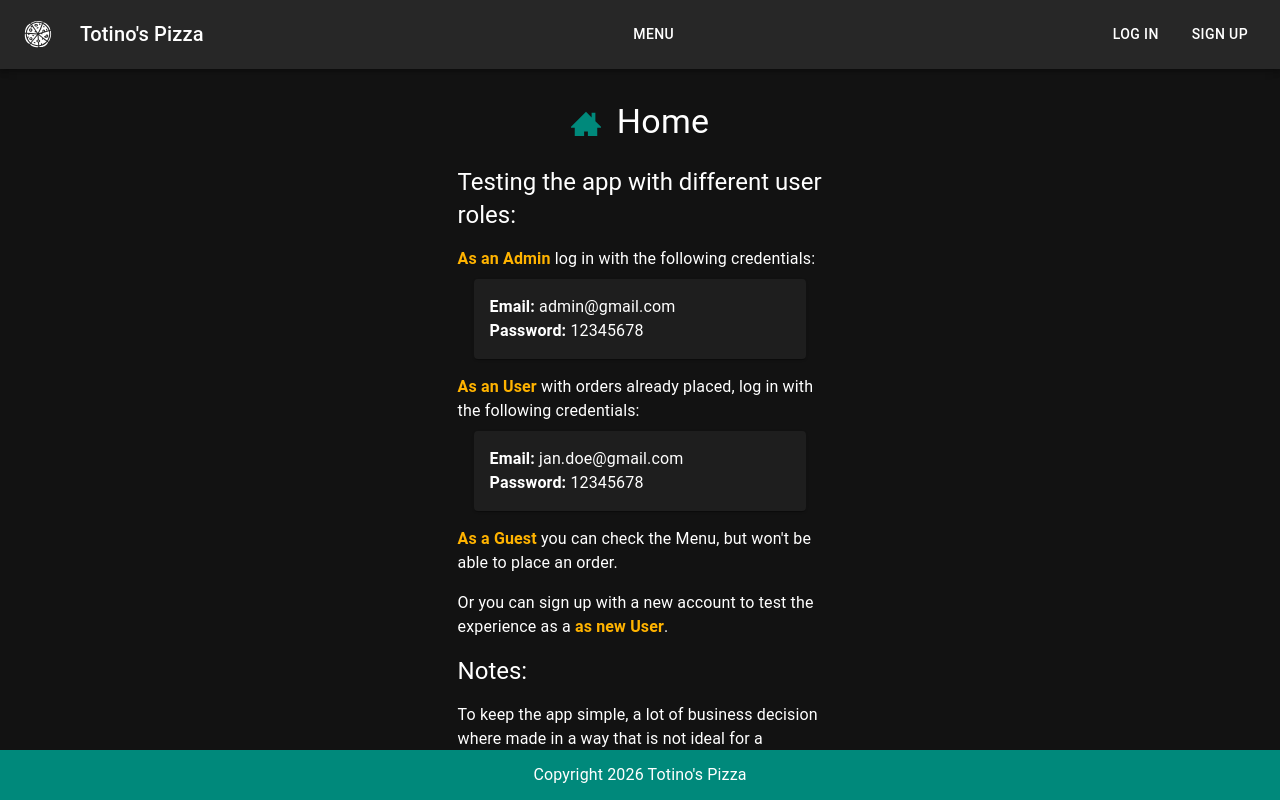
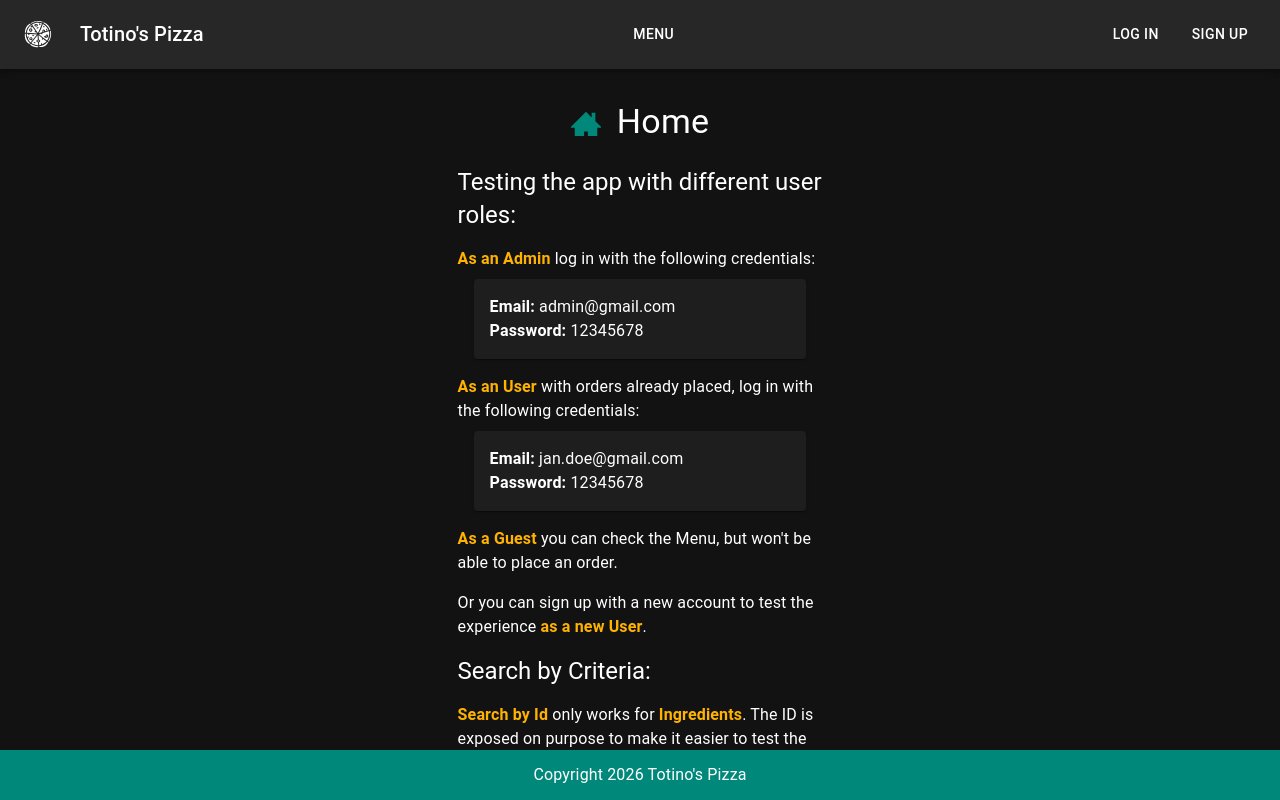
Before and after one commit to mssnvrmr/fe-totinos, a React (Vite) app: page / in a window 1280 px wide. Built offline with nearby package versions, Linux system fonts and the light colour scheme.

Commit message:
Fix instructions for testing

```diff
--- a/src/pages/Home/Home.tsx
+++ b/src/pages/Home/Home.tsx
@@ -27,11 +27,17 @@ export const Home = () => {
           <Typography variant="body1"><span style={{ fontWeight: 'bold', color: '#FFB300' }}>As a Guest</span> you can check the Menu, but won't be able to place an order.</Typography>
         </Stack>
         <Stack sx={{ gap: 1 }}>
-          <Typography variant="body1">Or you can sign up with a new account to test the experience as a <span style={{ fontWeight: 'bold', color: '#FFB300' }}>as new User</span>.</Typography>
+          <Typography variant="body1">Or you can sign up with a new account to test the experience <span style={{ fontWeight: 'bold', color: '#FFB300' }}>as a new User</span>.</Typography>
         </Stack>
-        <Typography variant="h5">Notes:</Typography>
+        <Typography variant="h5">Search by Criteria:</Typography>
         <Stack sx={{ gap: 1 }}>
-          <Typography variant="body1">To keep the app simple, a lot of business decision where made in a way that is not ideal for a production environment.</Typography>
+          <Typography variant="body1"><span style={{ fontWeight: 'bold', color: '#FFB300' }}>Search by Id</span> only works for <span style={{ fontWeight: 'bold', color: '#FFB300' }}>Ingredients</span>. The ID is exposed on purpose to make it easier to test the functionality.</Typography>
+          <Card sx={{ p: 2, mx: 2 }}>
+            <Typography variant="body1"><b>Olives ID:</b> 8fade6dc-6bd1-4f6d-be1b-08ba8de55828</Typography>
+          </Card>
+        </Stack>
+        <Stack sx={{ gap: 1 }}>
+          <Typography variant="body1"><span style={{ fontWeight: 'bold', color: '#FFB300' }}>Search by E-mail</span> only works for <span style={{ fontWeight: 'bold', color: '#FFB300' }}>Users</span>.</Typography>
         </Stack>
       </Stack>
     </Main>
```
